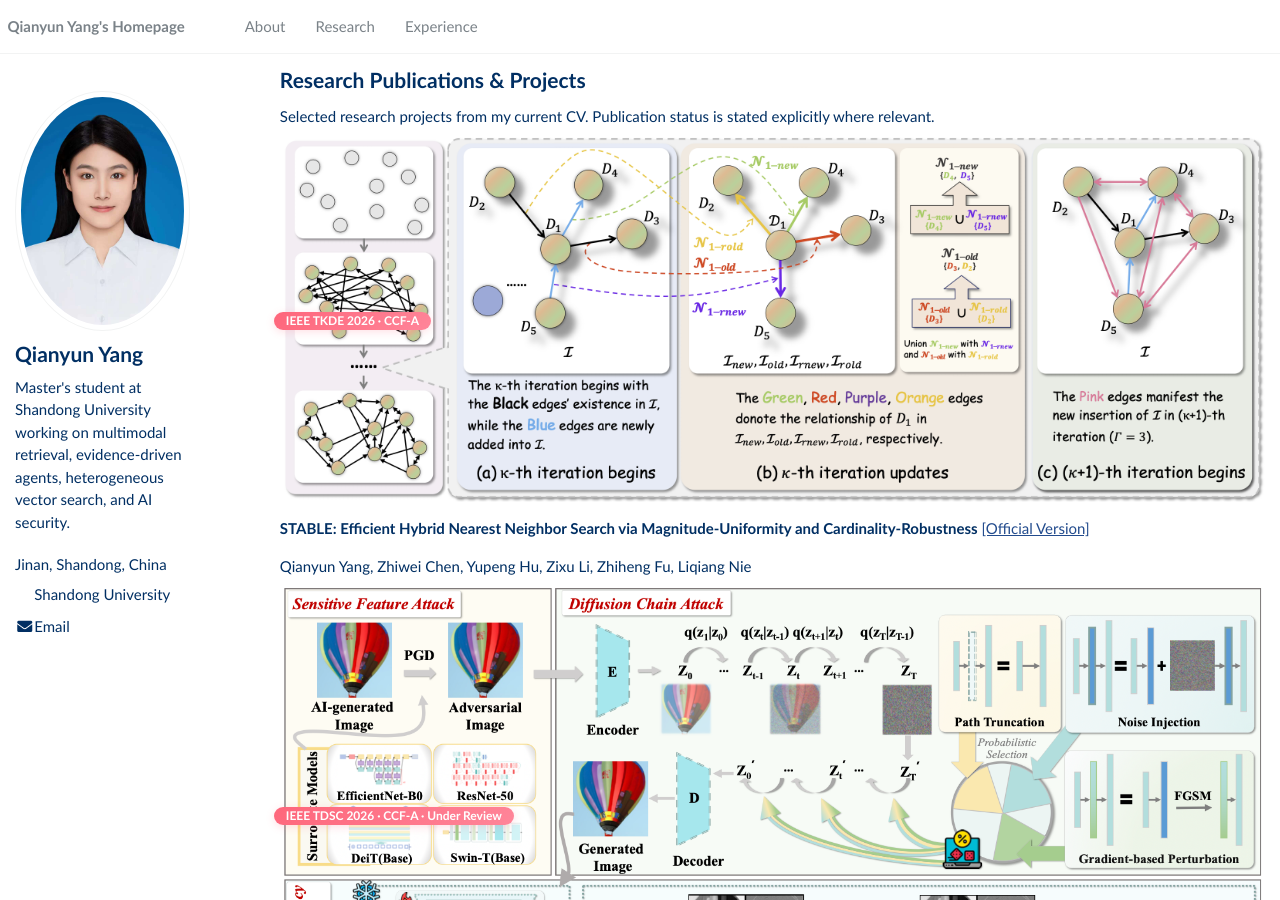
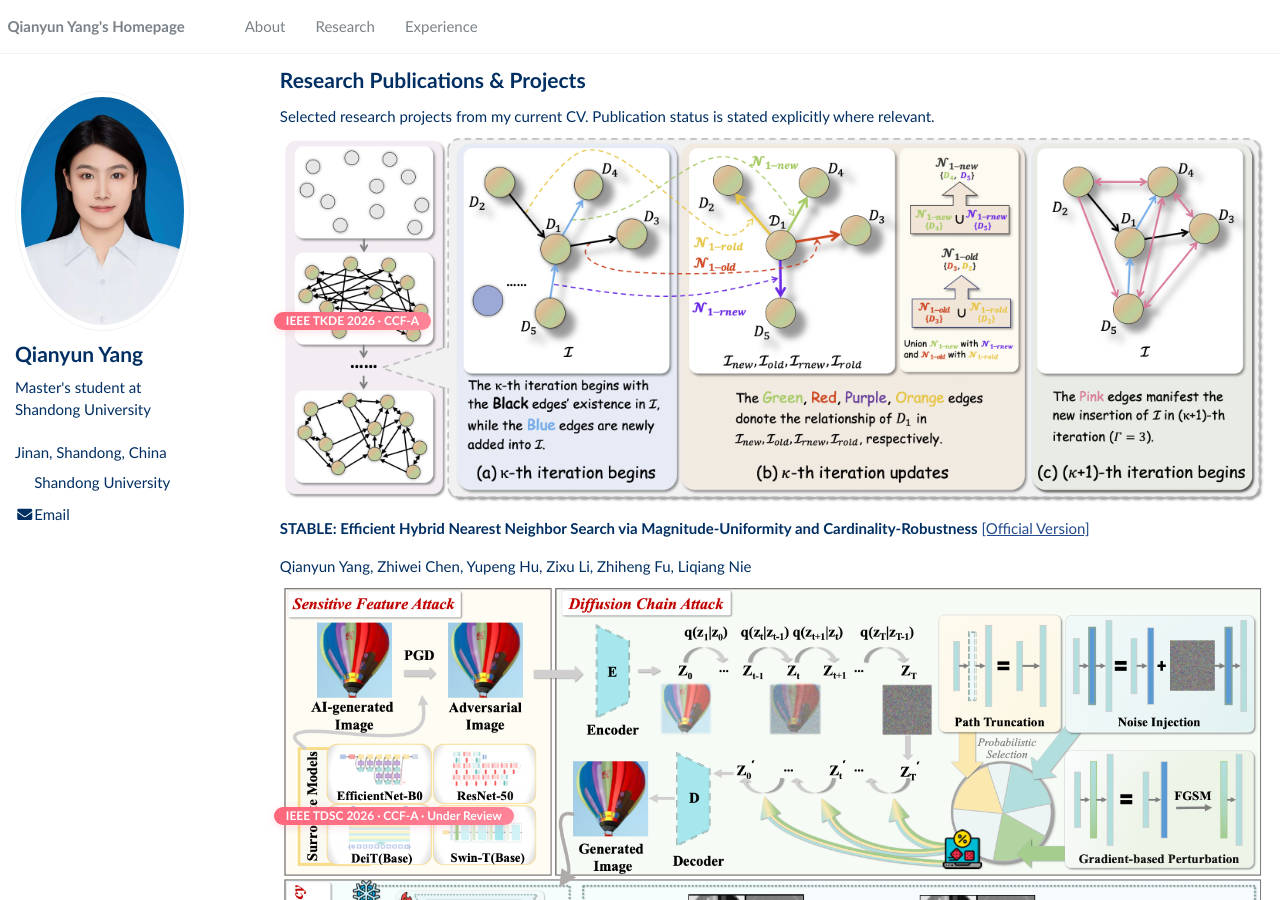
Before and after one commit to QianyunYang/qianyun.github.io, a Jekyll site: the page built from _pages/publication.md, in a window 1280 px wide and 900 px high. Built offline with Jekyll 4.4.1, drawn with Linux system fonts in a browser that asks for light colours.

Commit message:
Update _config.yml

```diff
--- a/_config.yml
+++ b/_config.yml
@@ -23,7 +23,7 @@ baidu_site_verification  :  # get baidu_site_verification from https://ziyuan.ba
 author:
   name             : "Qianyun Yang"
   avatar           : "qianyun-avatar.jpg"
-  bio              : "Master's student at Shandong University working on multimodal retrieval, evidence-driven agents, heterogeneous vector search, and AI security."
+  bio              : "Master's student at Shandong University"
   location         : "Jinan, Shandong, China"
   employer         : "Shandong University"
   pubmed           :
```
